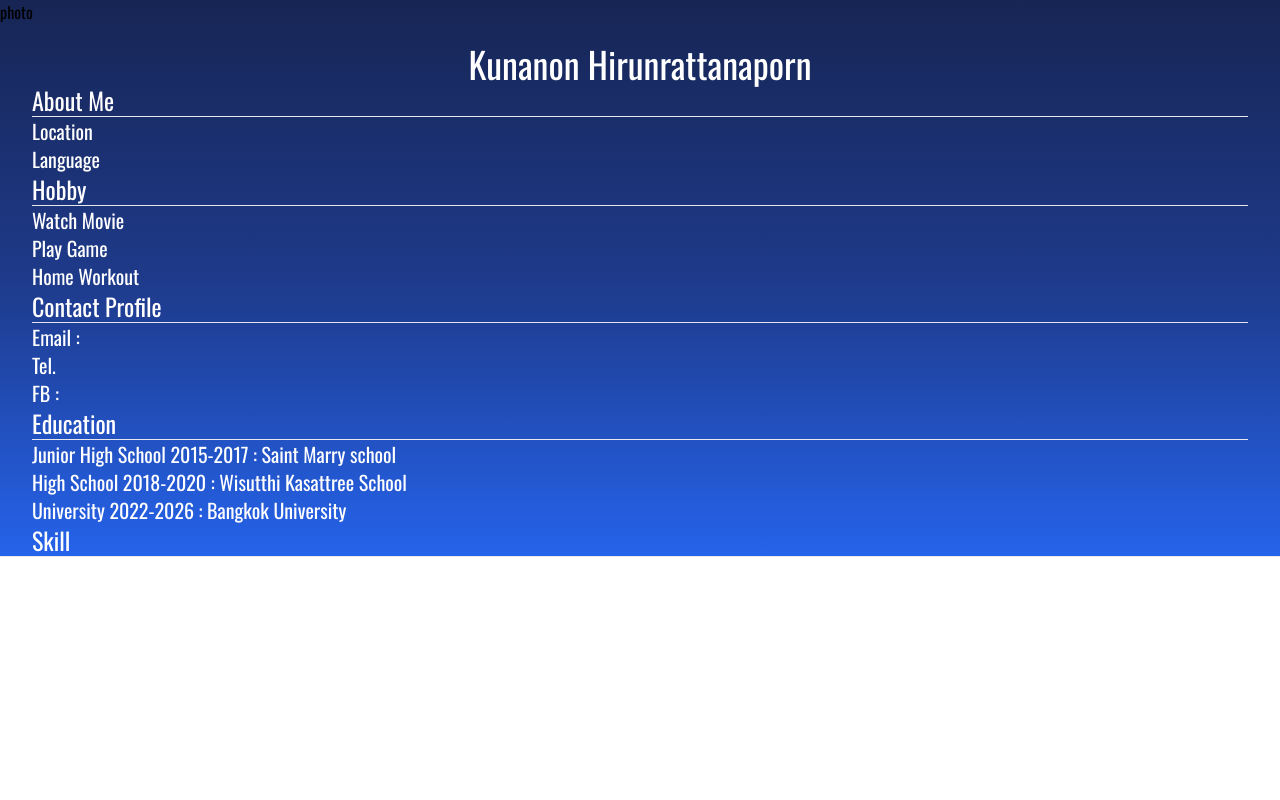
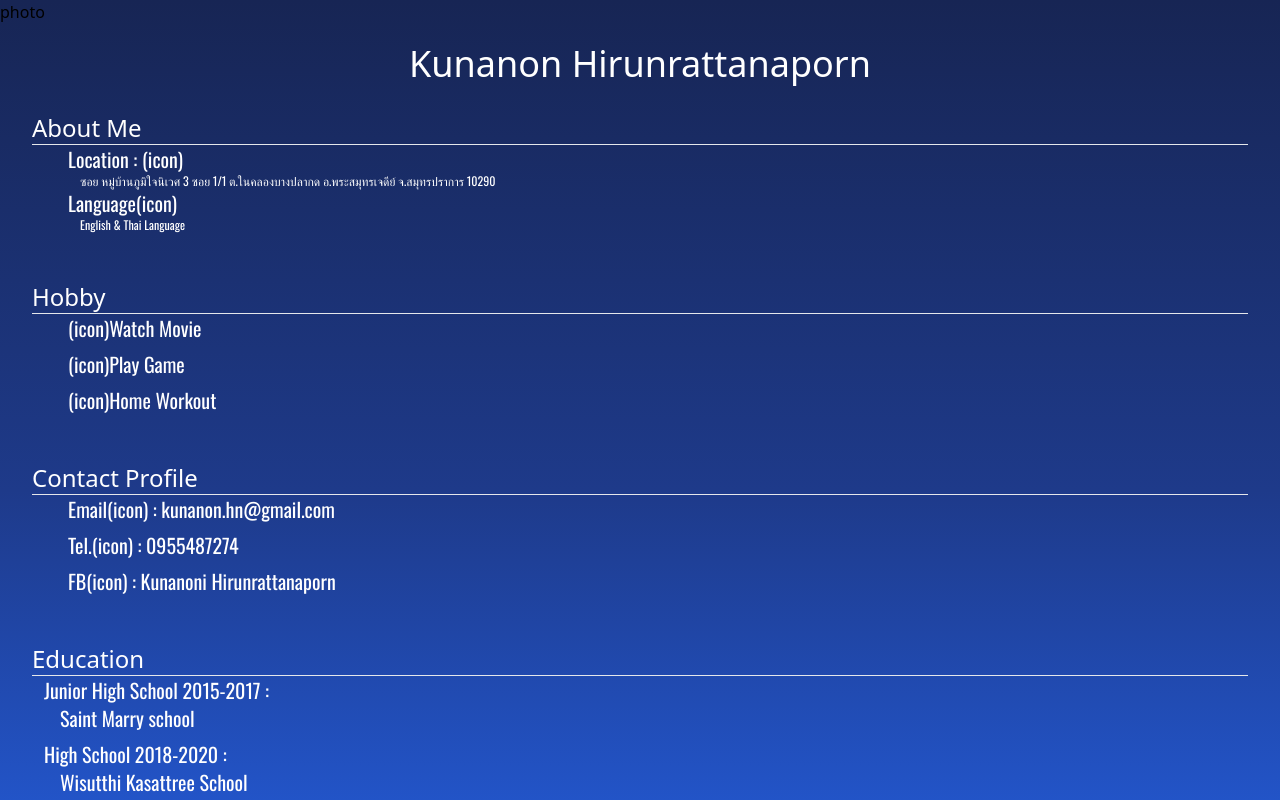
Before and after one commit to KaNoMPoND/KaNoMPoND.github.io, a React (Vite) app: page / in a window 1280 px wide. Shown: the top 800 px of the page. Built offline with nearby package versions, Linux system fonts and the light colour scheme.

Commit message:
add information & Sort layout

```diff
--- a/src/App.tsx
+++ b/src/App.tsx
@@ -3,51 +3,63 @@ import "./App.css";
 function App() {
   return (
     <>
-      <div className="grid bg-gradient-to-b from-blue-950 via-blue-900 to-blue-600 font-Oswald">
+      <div className="grid bg-gradient-to-b from-blue-950 via-blue-900 to-blue-600">
         <div>photo</div>
         <div className="text-white">
           <div className=" text-4xl text-center pt-5">
             Kunanon Hirunrattanaporn
           </div>
 
-          <div className="text-2xl px-8">
+          <div className="text-2xl mx-8 mb-10 mt-7">
             About Me
             <hr></hr>
-            <div className="text-xl">Location</div>
-            <div className="text-xl">Language</div>
+            <div className="font-Oswald text-wrap text-xl pl-9 pb-2">
+              <div>Location : (icon)</div>
+              <div className="text-xs pl-3">
+                ซอย หมู่บ้านภูมิใจนิเวศ 3 ซอย 1/1 ต.ในคลองบางปลากด
+                อ.พระสมุทรเจดีย์ จ.สมุทรปราการ 10290
+              </div>
+              <div>Language(icon)</div>
+              <div className="text-xs pl-3">English & Thai Language</div>
+            </div>
           </div>
 
-          <div className="text-2xl px-8 ">
+          <div className="text-2xl mx-8 mb-10 ">
             Hobby
             <hr></hr>
-            <div className="text-xl">Watch Movie</div>
-            <div className="text-xl">Play Game</div>
-            <div className="text-xl">Home Workout</div>
+            <div className="font-Oswald text-xl pl-9">
+              <div className="pb-2">(icon)Watch Movie</div>
+              <div className="pb-2">(icon)Play Game</div>
+              <div className="pb-2">(icon)Home Workout</div>
+            </div>
           </div>
 
-          <div className="text-2xl px-8">
+          <div className="text-2xl mx-8 mb-10">
             Contact Profile
             <hr></hr>
-            <div className="text-xl">Email :</div>
-            <div className="text-xl">Tel.</div>
-            <div className="text-xl">FB :</div>
+            <div className="font-Oswald text-xl pl-9">
+              <div className="pb-2">Email(icon) : kunanon.hn@gmail.com</div>
+              <div className="pb-2">Tel.(icon) : 0955487274</div>
+              <div className="pb-2">FB(icon) : Kunanoni Hirunrattanaporn</div>
+            </div>
           </div>
 
-          <div className="text-2xl px-8">
+          <div className="text-2xl mx-8 mb-10">
             Education
             <hr></hr>
-            <div className="text-xl">
-              Junior High School 2015-2017 : Saint Marry school
-            </div>
-            <div className="text-xl text-nowrap">
-              High School 2018-2020 : Wisutthi Kasattree School
-            </div>
-            <div className="text-xl">
-              University 2022-2026 : Bangkok University
+            <div className="font-Oswald text-wrap text-xl pl-3">
+              <div>Junior High School 2015-2017 :</div>
+              <div className="pb-2 pl-4">Saint Marry school</div>
+              <div>High School 2018-2020 :</div>
+              <div className="pb-2 pl-4">Wisutthi Kasattree School</div>
+              <div>University 2022-2026 :</div>
+              <div className="pb-2 pl-4">Bangkok University</div>
             </div>
           </div>
-          <div className="text-2xl px-8">Skill</div>
-          <hr></hr>
+          <div className="text-2xl mx-8 mb-10">
+            Skill
+            <hr></hr>
+          </div>
         </div>
       </div>
     </>
```
